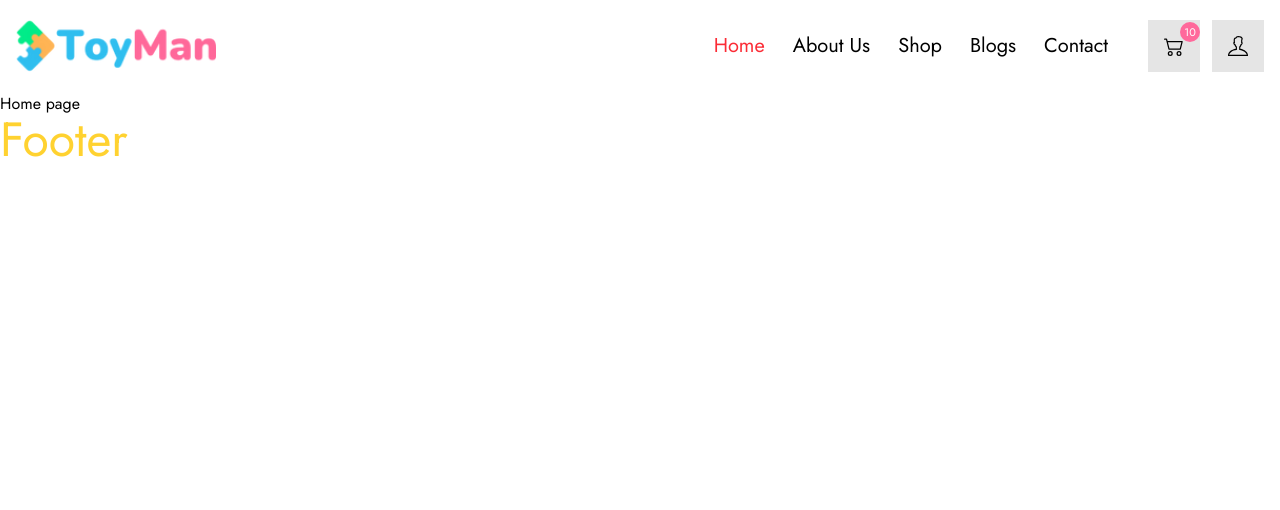
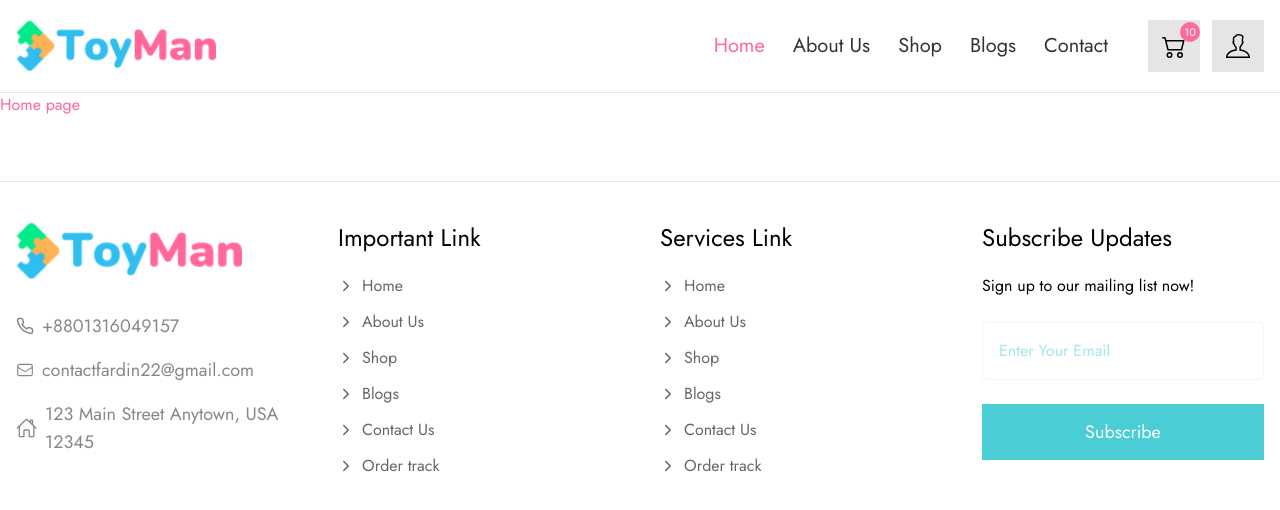
Before and after one commit to devfardin/Stationery-Shop-Client, a React (Vite) app: page / in a window 1280 px wide. Shown: the top 510 px of the page. Built offline with nearby package versions, Linux system fonts and the light colour scheme.

Commit message:
complete header and footer

```diff
--- a/package.json
+++ b/package.json
@@ -20,7 +20,6 @@
   },
   "devDependencies": {
     "@eslint/js": "^9.17.0",
-    "@tailwindcss/postcss": "^4.0.0",
     "@types/react": "^18.3.18",
     "@types/react-dom": "^18.3.5",
     "@vitejs/plugin-react": "^4.3.4",
--- /dev/null
+++ b/src/components/MobileMenu.tsx
@@ -0,0 +1,37 @@
+import { Link } from 'react-router'
+
+type TMenuItems = {
+    title: string,
+    link: string,
+};
+type TMobileMenuItems = {
+    isOpenMenu: boolean;
+    menuItems: TMenuItems[]
+}
+const MobileMenu = ({ isOpenMenu, menuItems }: TMobileMenuItems) => {
+  return (
+    <div>
+      {
+        <div
+          className={` w-full ${isOpenMenu ? 'top-20' : '-top-[410px]'} z-10 bg-[#F4F8FB]
+             transition-all left-0 duration-500 ease-in py-7 px-5  absolute lg:hidden`}>
+          <ul className='flex flex-col gap-4 justify-center'>
+            {
+              menuItems.map((items, index) => <Link to={items.link} key={index}
+                className='text-lg font-normal text-title hover:text-primary'>
+                {items.title}
+              </Link>)
+            }
+          </ul>
+
+          <button className='py-2.5 mt-3 w-full md:w-auto  md:px-10 lg:py-3 lg:px-12 outline-none border-primary border-2 text-base font-medium text-heading hover:text-white bg-no hover:bg-primary hover:border-primary  duration-300 transition-all text-center'
+          // onClick={onclick}
+          >Account</button>
+        </div>
+      }
+
+    </div>
+  )
+}
+
+export default MobileMenu
--- a/src/components/layout/Footer.tsx
+++ b/src/components/layout/Footer.tsx
@@ -1,9 +1,99 @@
-const Footer = () => {
-  return (
-    <div>
-      <h1 className='text-amber-300 text-5xl'>Footer</h1>
-    </div>
-  )
-}
+import logo from "../../assets/images/logo.png";
+import { LuPhone } from "react-icons/lu";
+import { HiOutlineEnvelope } from "react-icons/hi2";
+import { IoHomeOutline } from "react-icons/io5";
+import { IoIosArrowForward } from "react-icons/io";
+import Container from "../share/Container";
+import { Link } from "react-router";
+const imporLink=[
+  {
+    name:'Home',
+    link: '/'
+  },
+  {
+    name:'About Us',
+    link: '/about-us'
+  },
+  {
+    name:'Shop',
+    link: '/shop'
+  },
+  {
+    name:'Blogs',
+    link: '/blogs'
+  },
+  {
+    name:'Contact Us',
+    link: '/contact-us'
+  },
+  {
+    name:'Order track',
+    link: '/order-track'
+  },
+]
+const Footer = () => (
+  <div className='bg-bg py-10 border-t border-neutral-200  mt-16'>
+    <Container>
+      <div className='grid grid-cols-1 md:grid-cols-2 lg:grid-cols-4 items-top justify-between gap-10'>
+        {/* Footer Infor and Logo */}
+        <div className=''>
+        <img className='w-[50%] md:w-[60%] lg:w-[80%]' src={logo} alt="" />
+        <a href='tel:+8801316049157' className='text-lg font-normal flex items-center gap-2 text-[#888888] hover:text-primary transition-all duration-300 cursor-pointer mt-8'>
+          <LuPhone/>
+          <span> +8801316049157</span>
+        </a>
+        <a href='mailto:contactfardin22@gmail.com' className='text-lg font-normal flex items-center gap-2 text-[#888888] hover:text-primary transition-all duration-300 cursor-pointer mt-4'>
+          <HiOutlineEnvelope/>
+          <span>contactfardin22@gmail.com</span>
+        </a>
+        <a href='#' className='text-lg font-normal flex items-center gap-2 text-[#888888] hover:text-primary transition-all duration-300 cursor-pointer mt-4'>
+          <IoHomeOutline className='text-2xl'/>
+          <span>123 Main Street Anytown, USA 12345</span>
+        </a>
+        </div>
+
+        {/* Important Link */}
+        <div>
+          <h1 className='text-2xl font-normal text-heading mb-5'>Important Link</h1>
+          {
+            imporLink.map((link, index)=> <div key={index}>
+              <Link className='text-base font-normal text-[#666666] hover:text-primary duration-200 transition-all flex gap-2 items-center mb-3'
+              to={link.link}>
+              <IoIosArrowForward/>  {link.name}
+                </Link>
+            </div>)
+          }
+        </div>
+
+        {/* Services Link */}
+        <div>
+          <h1 className='text-2xl font-normal text-heading mb-5'>Services Link</h1>
+          {
+            imporLink.map((link, index)=> <div key={index}>
+              <Link className='text-base font-normal text-[#666666] hover:text-primary duration-200 transition-all flex gap-2 items-center mb-3'
+              to={link.link}>
+              <IoIosArrowForward/>  {link.name}
+                </Link>
+            </div>)
+          }
+        </div>
+
+        <div className='flex flex-col'>
+        <h1 className='text-2xl font-normal text-heading mb-5 text-left'>Subscribe Updates</h1>
+          <p className='text-base font-normal text-pera text-left'>Sign up to our mailing list now!</p>
+
+          <form className='flex flex-col gap-4 mt-6 w-full'>
+
+            <input className='text-base font-normal text-primary p-4 rounded border border-neutral-100 bg-white outline-none w-full'
+            type="email" placeholder='Enter Your Email' />
+
+           <button className={`text-lg font-normal text-center text-white hover:text-primary bg-primary hover:bg-transparent border-2 border-transparent hover:border-2 hover:border-primary duration-300 transition-all py-3 w-full mt-2 px-16`}
+          type='submit'>Subscribe</button>
+          </form>
+        </div>
+      </div>
+    </Container>
+  </div>
+)
 
 export default Footer
--- a/src/components/layout/Header.tsx
+++ b/src/components/layout/Header.tsx
@@ -3,8 +3,13 @@ import { TfiUser } from 'react-icons/tfi';
 import { BsCart2 } from 'react-icons/bs';
 import { Link, NavLink } from "react-router"
 import Container from '../share/Container';
+import { RxCross1, RxHamburgerMenu } from 'react-icons/rx';
+import { useState } from 'react';
+import MobileMenu from '../MobileMenu';
+import LinkButton from '../share/LinkButton';
 
 const Header = () => {
+  const [isOpenMenu, setIsOpenMenu] = useState(false);
     const menuItems = [
         {
           title: "Home",
@@ -27,11 +32,12 @@ const Header = () => {
           link: "/contact",
         },
       ];
-      const user = false;
+      const user = true;
   return (
+    <div className='border-b border-neutral-200'>
+      <Container>
     <div>
-      <Container>
-      <div className="flex relative bg-white  top-0 left-0 justify-between  items-center py-5 xl:py-">
+      <div className="flex relative bg-white  top-0 left-0 justify-between  items-center py-5">
           {/* Logo  */}
           <div className="w-[120px] md:w-[150px] lg:w-[150px] xl:w-[200px]">
             <img className="w-full" src={logo} alt="Website Logo" />
@@ -49,10 +55,10 @@ const Header = () => {
                     key={index}
                     className={({ isActive, isPending }) =>
                       isPending
-                        ? "text-red-600"
+                        ? "text-secondary"
                         : isActive
-                        ? "text-xl  font-normal text-red-500 transition-all duration-300"
-                        : "text-xl  font-normal text-black hover:text-[#2FBEEF] transition-all duration-300"
+                        ? "text-xl  font-normal text-secondary transition-all duration-300"
+                        : "text-xl  font-normal text-black hover:text-primary transition-all duration-300"
                     }
                   >
                     {items.title}
@@ -66,9 +72,9 @@ const Header = () => {
 
                 {/* Cart Icons */}
                 <div className="relative group">
-                  <div className="p-3.5  group-hover:bg-primary relative lg:p-4 hover:bg-primary duration-300 transition-all group bg-neutral-200">
+                  <div className="p-3.5 hover:bg-primary hover:text-white group-hover:bg-primary  duration-300 transition-all bg-neutral-200">
                     <div>
-                      <BsCart2 className="text-xl !z-10 group-hover:text-[#2FBEEF] duration-300 transition-all" />
+                      <BsCart2 className="text-2xl group-hover:text-white" />
                       <span className="absolute duration-300 right-0 top-0.5 flex h-[20px] w-[20px] items-center justify-center rounded-full bg-[#FF699B] text-center text-[11px] text-white ">
                         {/* { cartItems?.length } */} 10
                       </span>
@@ -79,19 +85,19 @@ const Header = () => {
                     <h1 className="text-lg font-normal text-neutral-600">
                       No Items In Cart
                     </h1>
-                    {/* <LinkButton
+                    <LinkButton
                       label="Check Out"
                       fullWidth={true}
                       link={"/about-us"}
-                    ></LinkButton> */}
+                    ></LinkButton>
                   </div>
                 </div>
 
                 {/* User Icons */}
                 <div className="relative group">
-                  <div className="p-3.5 lg:p-4 hover:bg-primary group-hover:bg-primary  duration-300 transition-all bg-neutral-200">
+                  <div className="p-3.5 hover:bg-primary hover:text-white group-hover:bg-primary  duration-300 transition-all bg-neutral-200">
                     <div>
-                      <TfiUser className="text-xl group-hover:text-[#2FBEEF] duration-300 transition-all" />
+                      <TfiUser className="text-2xl group-hover:text-white" />
                     </div>
                   </div>
                   {/* Hover Menu */}
@@ -104,15 +110,15 @@ const Header = () => {
                       {user ? (
                         <>
                          <Link
-                          className="hover:bg-primary hover:text-[#2FBEEF] duration-200
-                         py-3 px-5 text-start text-base w-full border-b"
+                          className="hover:bg-primary hover:text-white duration-200
+                         py-3 px-5 text-start text-base w-full border-b border-primary"
                           to="/dashboard"
                         >
                           Dashboard
                         </Link>
 
                         <button
-                        className="hover:bg-primary hover:text-[#2FBEEF] duration-200
+                        className="hover:bg-primary hover:text-white duration-200
                          py-3 px-5 text-start text-base w-full"
                         // onClick={()=> logOut()}
                         >
@@ -144,9 +150,21 @@ const Header = () => {
               </div>
             </div>
           </div>
+          <div className="md:flex-none md:block lg:hidden z-0">
+            <button
+              className="text-2xl md:text-3xl hover:bg-primary transition-all duration-300 hover:text-white bg-[#BAE6FD] p-2 rounded "
+              onClick={() => setIsOpenMenu(!isOpenMenu)}
+            >
+              {isOpenMenu ? <RxCross1 /> : <RxHamburgerMenu />}
+            </button>
+          </div>
         </div>
-      </Container>
+        <div>
+          <MobileMenu isOpenMenu={isOpenMenu} menuItems={menuItems} />
+        </div>
     </div>
+  </Container>
+  </div>
   )
 }
 
--- /dev/null
+++ b/src/components/share/LinkButton.tsx
@@ -0,0 +1,18 @@
+import { Link } from 'react-router'
+
+type TLinkButton = {
+    label: string,
+    fullWidth: boolean,
+    link: string,
+}
+const LinkButton = ({ label, fullWidth, link }: TLinkButton) => {
+    return (
+        <Link to={link}
+            className={`text-lg font-normal text-center text-white hover:text-primary bg-primary hover:bg-transparent border-2 border-transparent hover:border-primary hover:border-#2FBEEF duration-300 transition-all py-3 px-4 inline-block
+   ${fullWidth ? 'w-full' : 'w-auto'} mt-2 px-16`}>
+            {label}
+        </Link>
+    )
+}
+
+export default LinkButton
--- a/src/pages/home/Home.tsx
+++ b/src/pages/home/Home.tsx
@@ -3,7 +3,7 @@ import React from 'react'
 const Home = () => {
   return (
     <div>
-      <h1>Home page</h1>
+      <h1 className='text-secondary'>Home page</h1>
     </div>
   )
 }
--- a/vite.config.ts
+++ b/vite.config.ts
@@ -1,7 +1,8 @@
 import { defineConfig } from 'vite'
 import tailwindcss from '@tailwindcss/vite'
+import react from '@vitejs/plugin-react'
 export default defineConfig({
   plugins: [
-    tailwindcss(),
+    react(), tailwindcss(),
   ],
 })
```
Also changed, not shown: src/components/share/Button.tsx (added, +15 -0 lines), src/index.css (+9 -1 lines), 1 other file (tests, documents, lock files or other folders).
